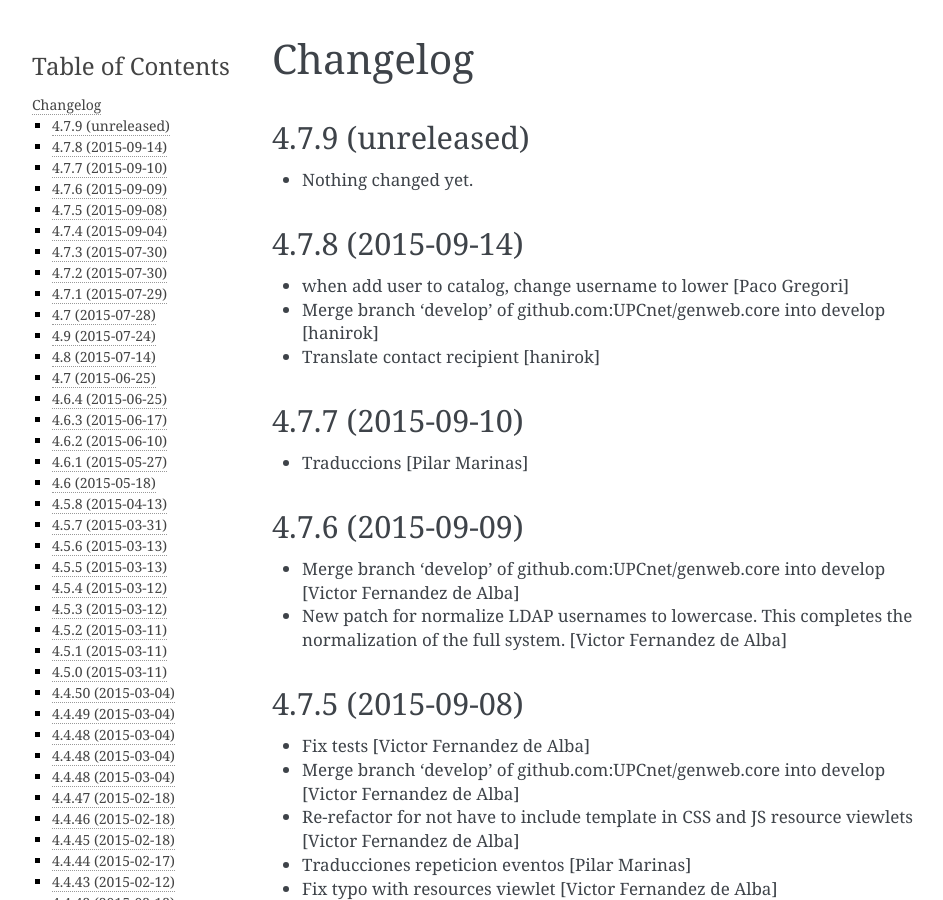
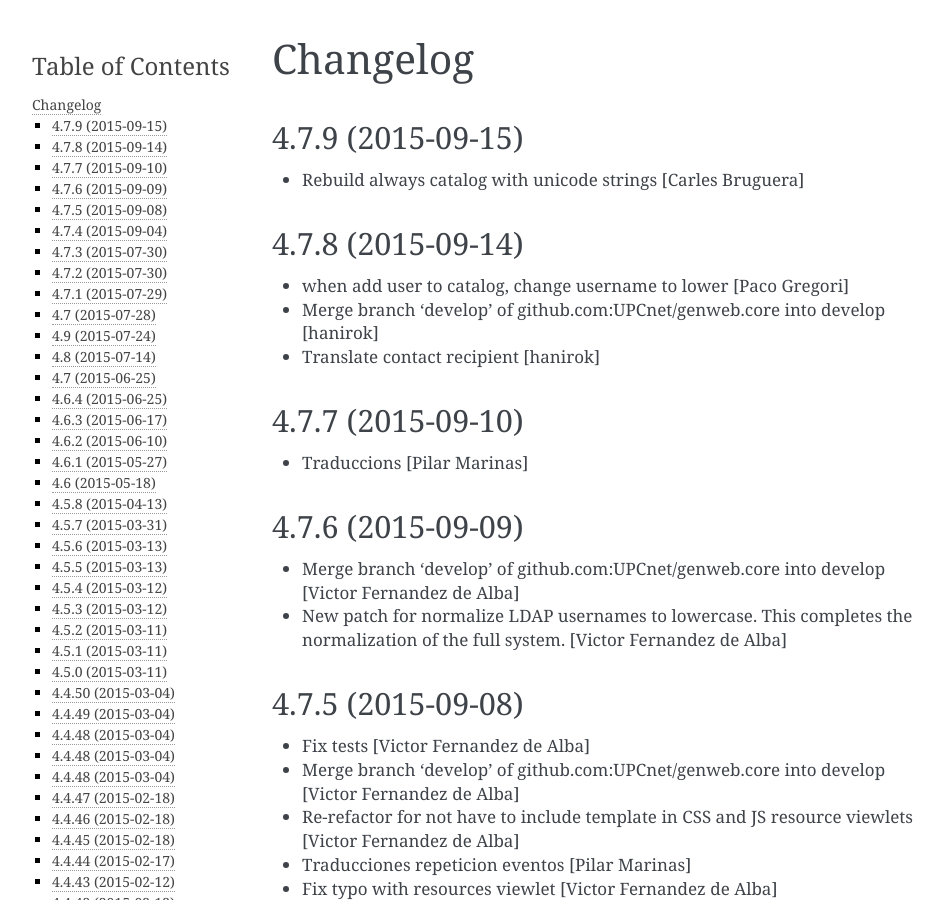
Before and after one commit to UPCnet/genweb.core, a Sphinx documentation site: the page built from docs/HISTORY.rst, in a window 1280 px wide and 900 px high. Shown: the whole window, without its empty margins (148-1091 px from the left). Built offline with Sphinx 7.4.7, drawn with Linux system fonts in a browser that asks for light colours.

Commit message:
Preparing release 4.7.9

```diff
--- a/docs/HISTORY.rst
+++ b/docs/HISTORY.rst
@@ -1,11 +1,10 @@
 Changelog
 =========
 
-4.7.9 (unreleased)
+4.7.9 (2015-09-15)
 ------------------
 
-- Nothing changed yet.
-
+* Rebuild always catalog with unicode strings [Carles Bruguera]
 
 4.7.8 (2015-09-14)
 ------------------
--- a/setup.py
+++ b/setup.py
@@ -1,7 +1,7 @@
 from setuptools import setup, find_packages
 import os
 
-version = '4.7.9.dev0'
+version = '4.7.9'
 
 README = open('README.rst').read()
 HISTORY = open(os.path.join('docs', 'HISTORY.rst')).read()
```
